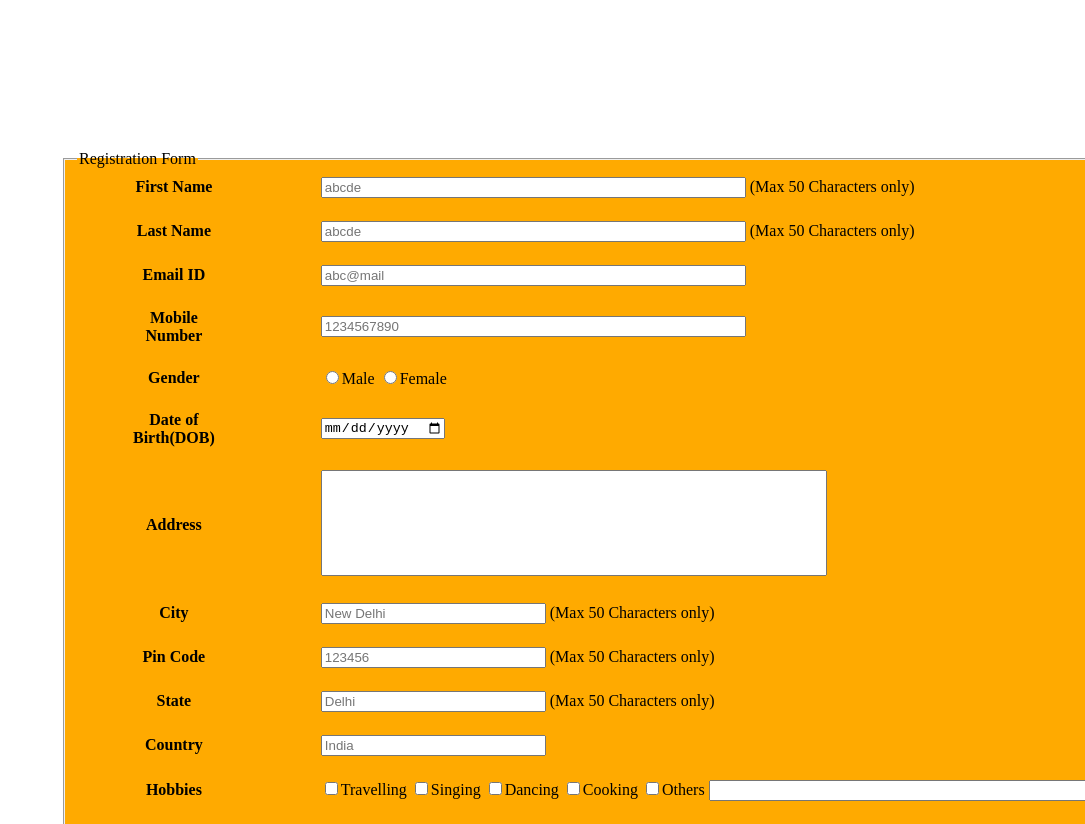
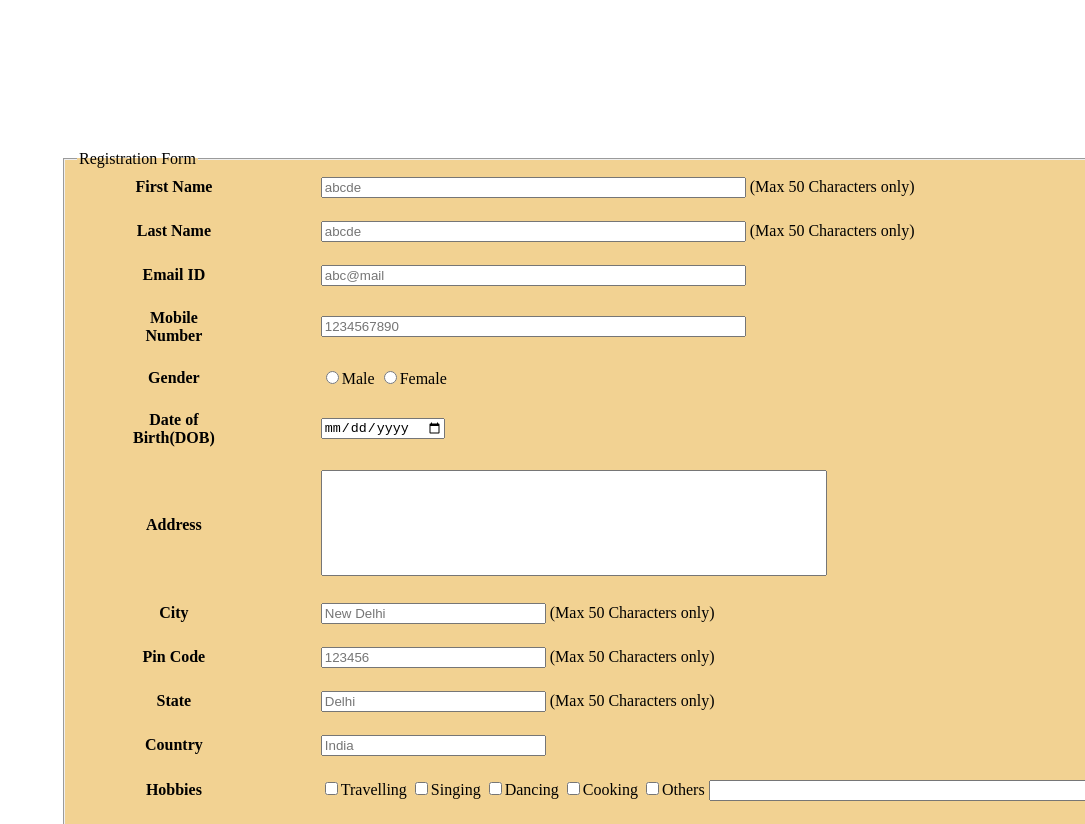
Before and after one commit to Sarankumar511/Registration-form, a plain HTML site: page index.html in a window 1280 px wide. Shown: the top 824 px of the page, without its empty margins (195-1280 px from the left). Drawn offline with Linux system fonts and the light colour scheme.

Commit message:
Changed Backgroung Color

```diff
--- a/index.html
+++ b/index.html
@@ -14,7 +14,7 @@
             margin-top: 150px;
             margin-left: 250px;
             width:70%;
-            background-color: rgb(255, 170, 0);
+            background-color: #f2d292;
         }
         .tab{
             border: 1px black dashed;
```
